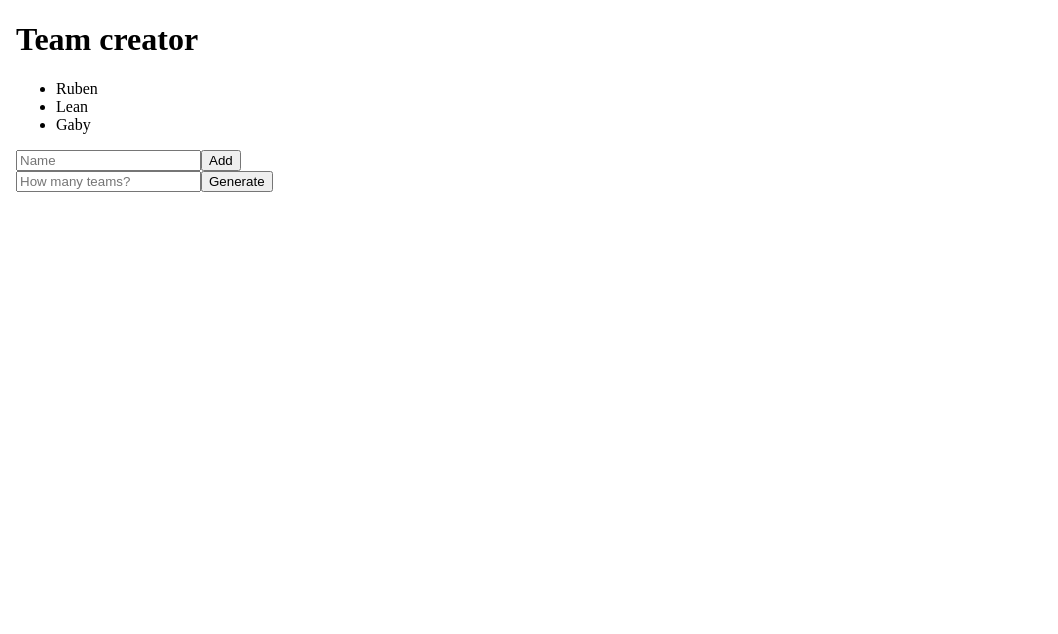
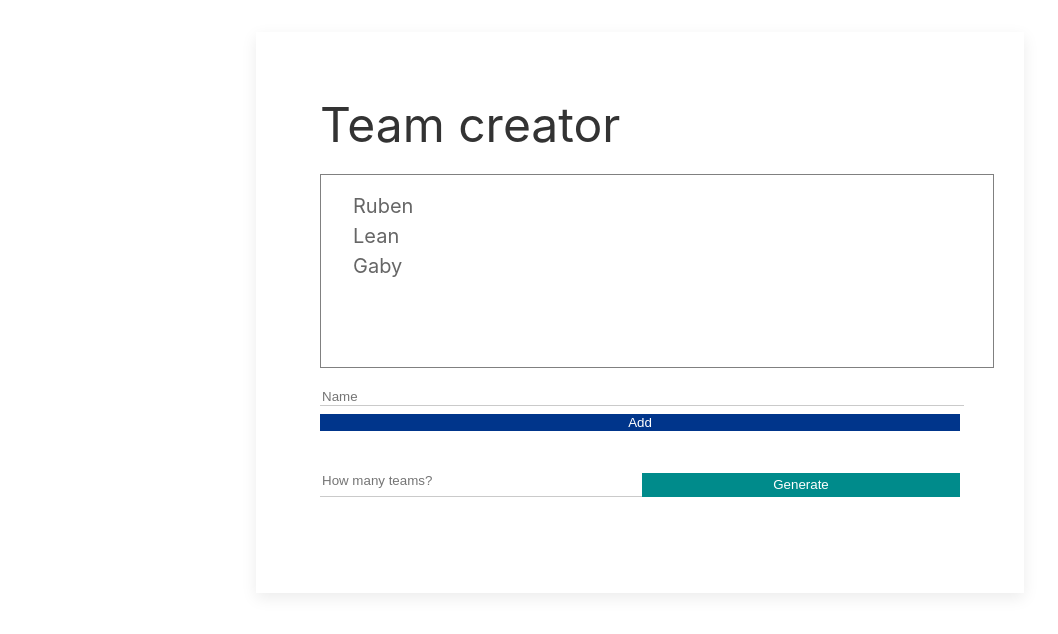
Before and after one commit to RaCode75/team-creator, an Angular app: page / in a window 1280 px wide. Shown: the top 634 px of the page, without its empty margins (0-1058 px from the left). Built offline with nearby package versions, Linux system fonts and the light colour scheme.

Commit message:
Some styles added.

```diff
--- a/package.json
+++ b/package.json
@@ -19,7 +19,9 @@
     "@angular/platform-browser-dynamic": "^14.1.0",
     "@angular/router": "^14.1.0",
     "rxjs": "~7.5.0",
+    "semantic-ui-css": "^2.4.1",
     "tslib": "^2.3.0",
+    "uikit": "^3.15.5",
     "zone.js": "~0.11.4"
   },
   "devDependencies": {
--- a/src/app/app.component.html
+++ b/src/app/app.component.html
@@ -1,29 +1,18 @@
-<!DOCTYPE html>
-<html lang="en">
-<head>
-  <meta charset="UTF-8">
-  <meta http-equiv="X-UA-Compatible" content="IE=edge">
-  <meta name="viewport" content="width=<device-width>, initial-scale=1.0">
-  <title>Document</title>
-</head>
-<body>
-  <div>
+  <div class="container uk-card-default">
     <div>
       <h1>Team creator</h1>
-      <ul>
+      <ul class="list">
         <li>Ruben</li>
         <li>Lean</li>
         <li>Gaby</li>
       </ul>
-      <div>
+      <div class="add-members-container">
         <input type="text" placeholder="Name" />
         <button>Add</button>
       </div>
-      <div>
+      <div class="input-container">
         <input type="text" placeholder="How many teams?" />
         <button>Generate</button>
       </div>
     </div>
   </div>
-</body>
-</html>
--- a/src/app/app.component.scss
+++ b/src/app/app.component.scss
@@ -0,0 +1,76 @@
+.container {
+    padding: 4rem;
+    width: 40rem;
+    margin: 2rem auto;
+
+    h1 {
+        font-size: 3rem;
+      }
+
+      .list {
+        padding: 1rem;
+        width: 100%;
+        height: 10rem;
+        border: 0.1rem solid grey;
+        overflow: auto;
+
+        li{
+          list-style-type: none;
+          font-size: 1.25rem;
+          margin-left: 1rem ;
+        }
+      }
+
+    input {
+        border: none;
+        border-bottom: 0.1rem solid rgba(128, 128, 128, 0.418);
+        margin: 0 auto;
+        width: 100%;
+        display: flex;
+      }
+      button {
+        width: 100%;
+        border: none;
+        color: white;
+        font-weight: 400;
+        cursor: pointer;
+        background-color: rgb(0, 53, 139);
+        margin-top: 0.5rem;
+      }
+
+      .input-container {
+        margin: 2rem 0;
+        display: flex;
+        height: 2rem;
+
+        button {
+            width: 50%;
+            background-color: darkcyan;
+            border: none;
+            color: white;
+
+            }
+            input {
+                width: 50%;
+              }
+        }
+
+  }
+
+
+
+
+
+
+
+
+
+
+  .card {
+    padding: 2rem;
+    width: 100%;
+  }
+
+  .error-msg {
+    color: red;
+  }
--- a/src/styles.scss
+++ b/src/styles.scss
@@ -1 +1,4 @@
 /* You can add global styles to this file, and also import other style files */
+@import "uikit/src/scss/variables-theme.scss";
+@import "uikit/src/scss/mixins-theme.scss";
+@import "uikit/src/scss/uikit-theme.scss";
```
Also changed, not shown: 1 other file (tests, documents, lock files or other folders).
